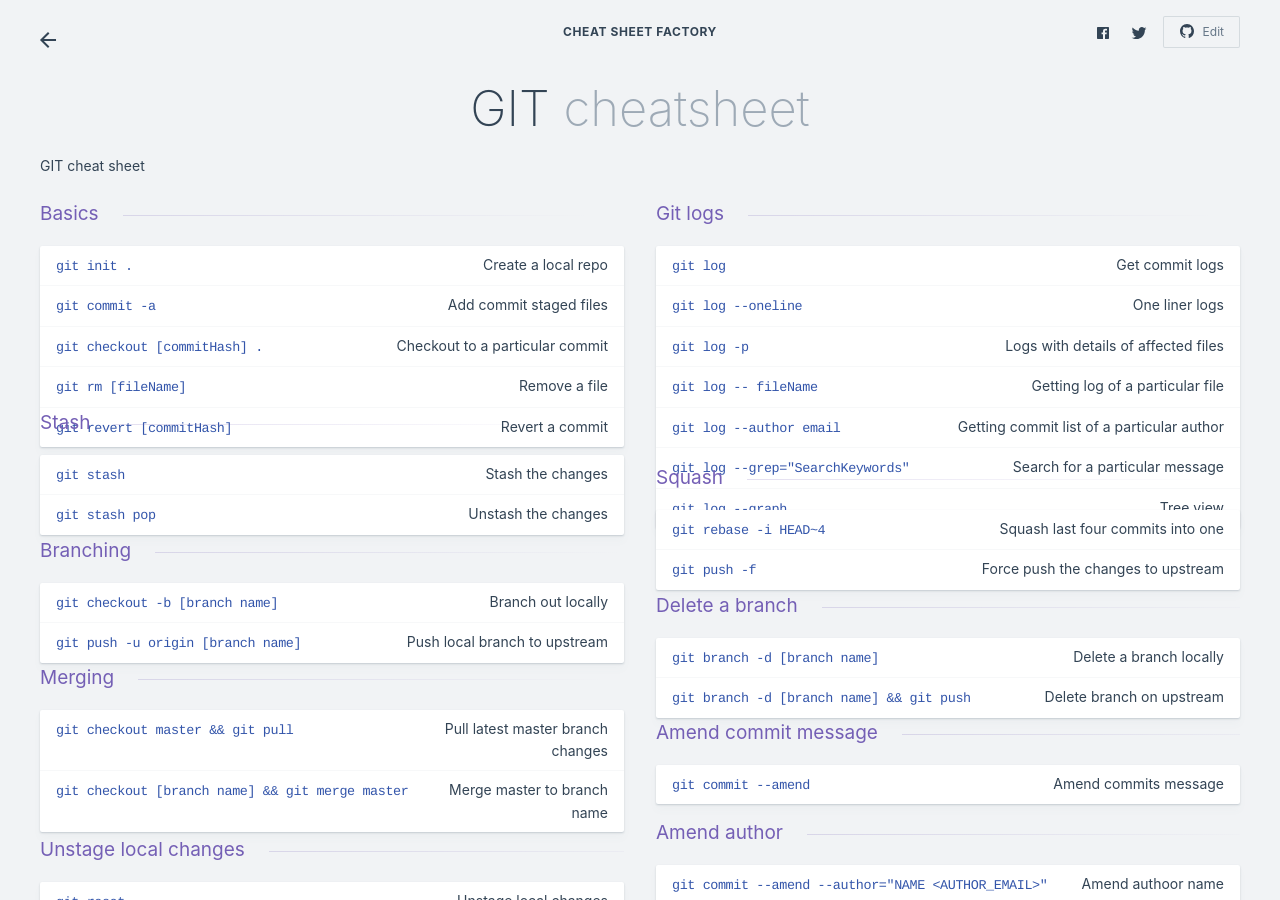
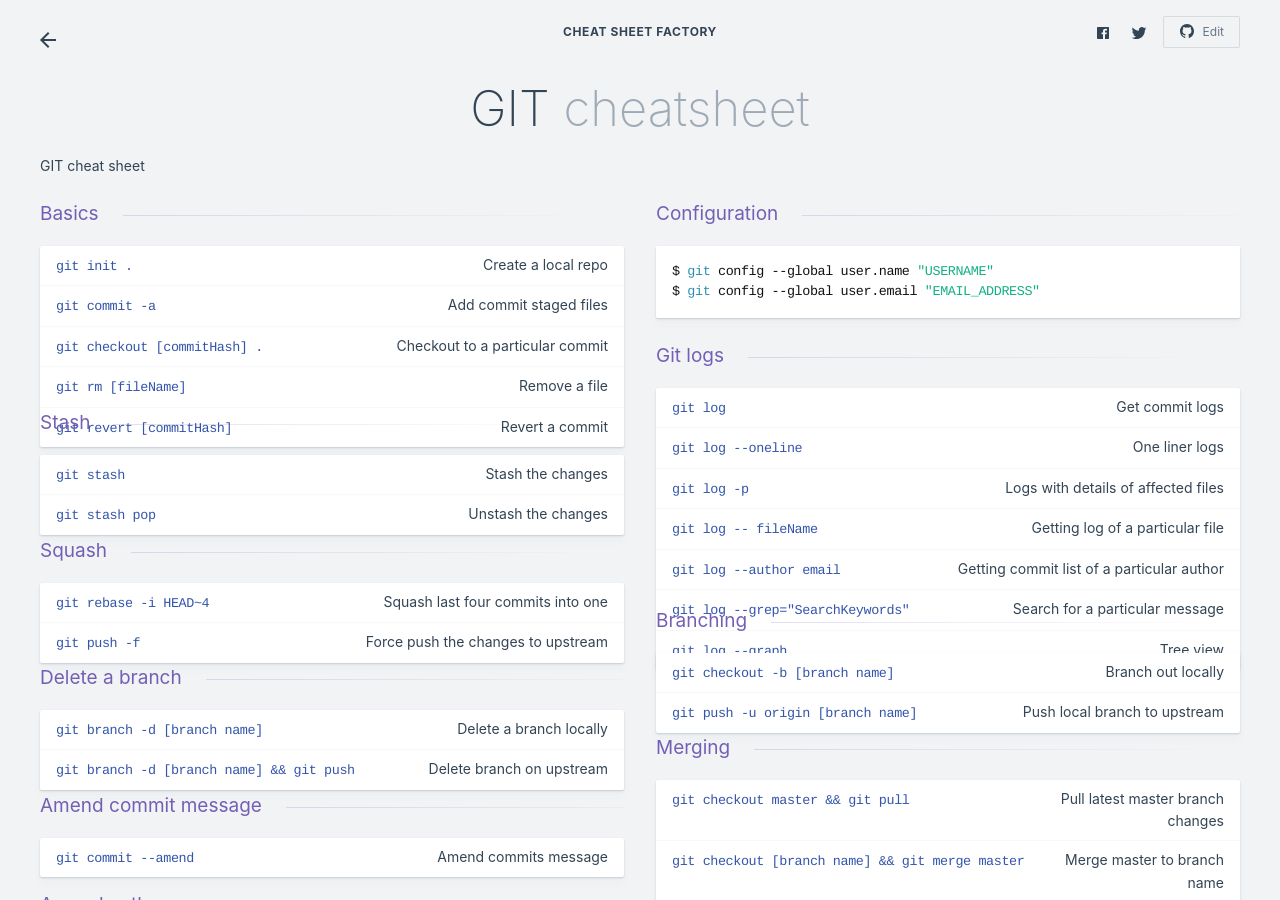
Before and after one commit to kasramp/cheat-sheet-factory, a Jekyll site: the page built from version_control/git.md, in a window 1280 px wide and 900 px high. Built offline with Jekyll 4.4.1, drawn with Linux system fonts in a browser that asks for light colours.

Commit message:
Add git config commands

````diff
--- a/version_control/git.md
+++ b/version_control/git.md
@@ -22,6 +22,13 @@ intro: |
 | `git checkout [commitHash] .` | Checkout to a particular commit |
 | `git rm [fileName]` | Remove a file |
 | `git revert [commitHash]` | Revert a commit |
+
+### Configuration
+
+```bash
+$ git config --global user.name "USERNAME"
+$ git config --global user.email "EMAIL_ADDRESS"
+```
 
 ### Git logs
 
````
Also changed, not shown: other parts of version_control/git.md (+1 -1 lines).
